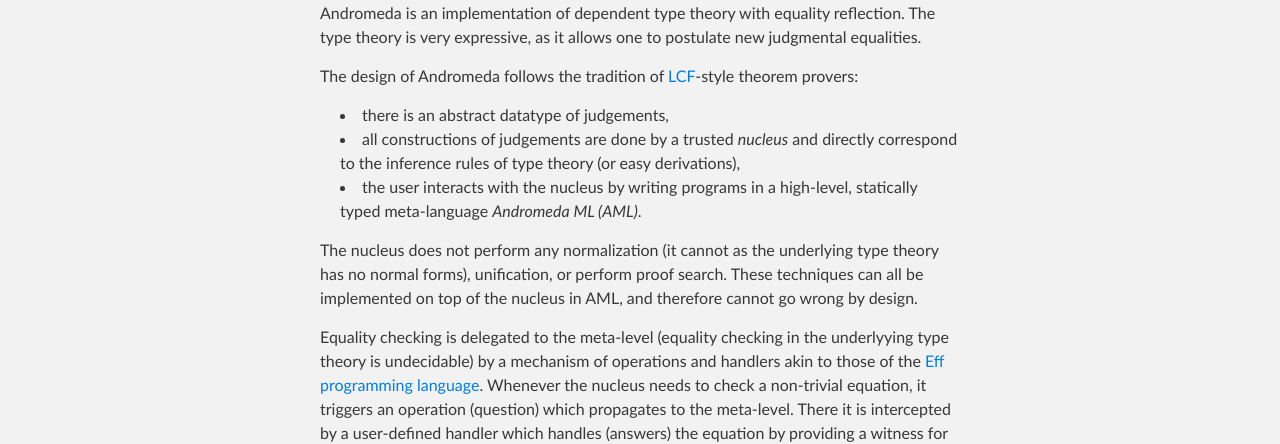
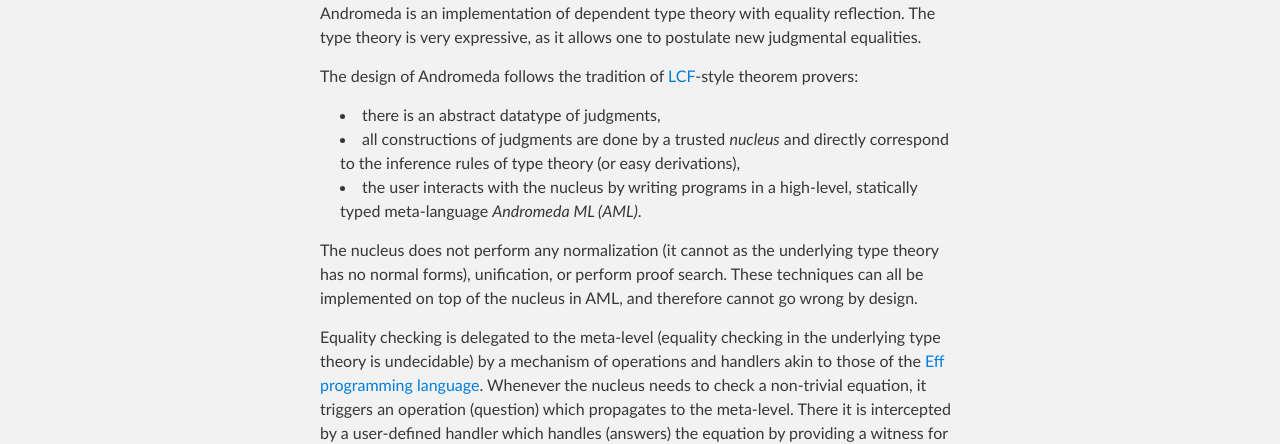
Before and after one commit to Andromedans/andromeda, a Jekyll site: the page built from index.md, in a window 1280 px wide. Shown: the part 278-722 px from the top of the page. Built offline with Jekyll 4.4.1, drawn with Linux system fonts in a browser that asks for light colours.

Commit message:
Spell checking.

```diff
--- a/index.md
+++ b/index.md
@@ -10,8 +10,8 @@
 The design of Andromeda follows the tradition of
 [LCF](https://en.wikipedia.org/wiki/Logic_for_Computable_Functions)-style theorem provers:
 
-* there is an abstract datatype of judgements,
-* all constructions of judgements are done by a trusted *nucleus* and directly correspond
+* there is an abstract datatype of judgments,
+* all constructions of judgments are done by a trusted *nucleus* and directly correspond
   to the inference rules of type theory (or easy derivations),
 * the user interacts with the nucleus by writing programs in a high-level, statically
   typed meta-language *Andromeda ML (AML)*.
@@ -20,7 +20,7 @@
 has no normal forms), unification, or perform proof search. These techniques can all be
 implemented on top of the nucleus in AML, and therefore cannot go wrong by design.
 
-Equality checking is delegated to the meta-level (equality checking in the underlyying
+Equality checking is delegated to the meta-level (equality checking in the underlying
 type theory is undecidable) by a mechanism of operations and handlers akin to those of the
 [Eff programming language](http://www.eff-lang.org). Whenever the nucleus needs to check a
 non-trivial equation, it triggers an operation (question) which propagates to the
```
Also changed, not shown: code.md (+1 -1 lines), meta-language.md (+9 -9 lines), type-theory.md (+3 -3 lines).
